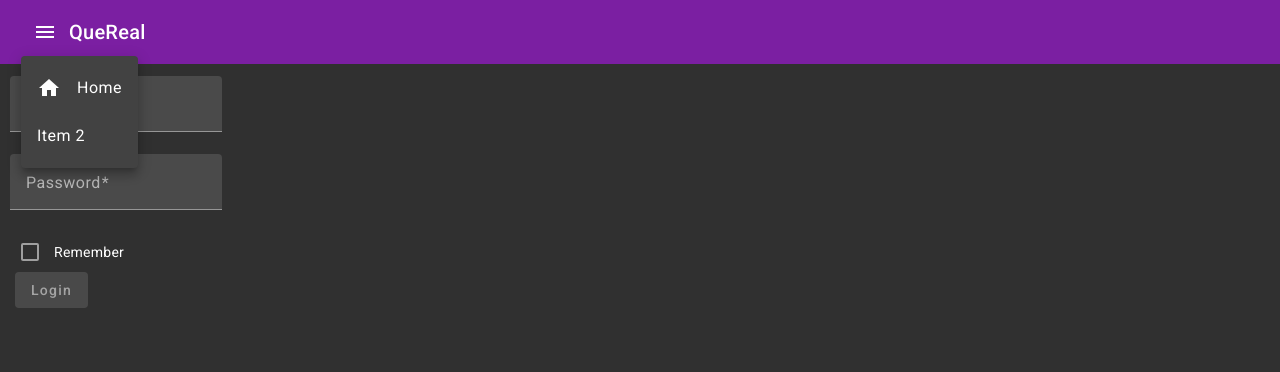
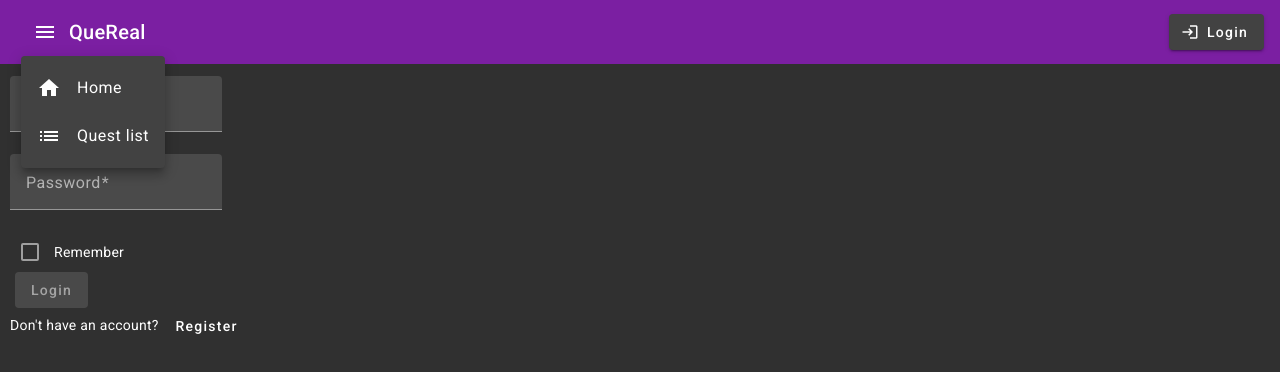
Before and after one commit to Newaxewas/QueReal, an Angular app in the folder frontend/: page /user/login in a window 1280 px wide. Both pictures are taken after a click on the button "menu". Shown: the top 372 px of the page. Built offline with nearby package versions, Linux system fonts and the light colour scheme.

Commit message:
Add menu

```diff
--- a/frontend/src/app/app.component.css
+++ b/frontend/src/app/app.component.css
@@ -1,3 +1,7 @@
 .pageContent {
     margin: 10px;
 }
+
+.empty-spacer {
+    flex: 1 1 auto;
+}
--- a/frontend/src/app/app.component.html
+++ b/frontend/src/app/app.component.html
@@ -5,11 +5,24 @@
         </button>
 
         <mat-menu #menu="matMenu">
-            <button mat-menu-item><mat-icon>home</mat-icon>Home</button>
-            <button mat-menu-item>Item 2</button>
+            <button mat-menu-item routerLink="/">
+                <mat-icon>home</mat-icon>
+                Home
+            </button>
+            <button mat-menu-item routerLink="/quest/list">
+                <mat-icon>list</mat-icon>
+                Quest list
+            </button>
         </mat-menu>
 
         <span>QueReal</span>
+
+        <span class="empty-spacer"></span>
+
+        <button mat-raised-button routerLink="/user/login">
+            <mat-icon>login</mat-icon>
+            Login
+        </button>
     </mat-toolbar>
 </p>
 
--- a/frontend/src/app/pages/user/user-login-page/user-login-page/user-login-page.component.html
+++ b/frontend/src/app/pages/user/user-login-page/user-login-page/user-login-page.component.html
@@ -39,3 +39,8 @@
         <button mat-raised-button color="primary" type="submit" [disabled]="userLoginForm.invalid || userLoginForm.untouched || isRequestInProgress">Login</button>
     </div>
 </form>
+
+<div>
+    Don't have an account?
+    <button mat-button routerLink="/user/register">Register</button>
+</div>
```
